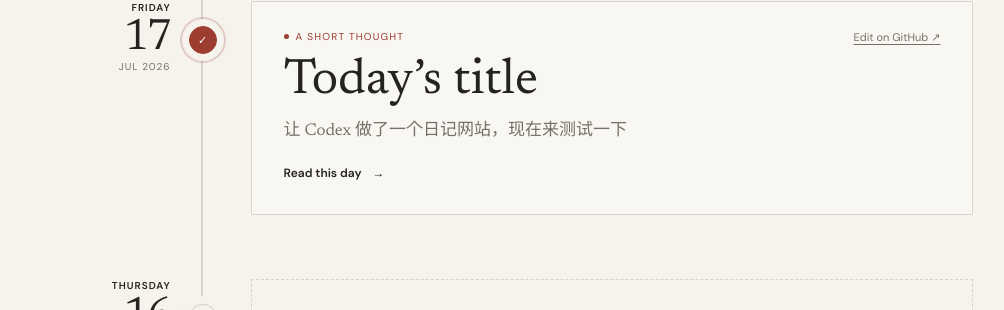
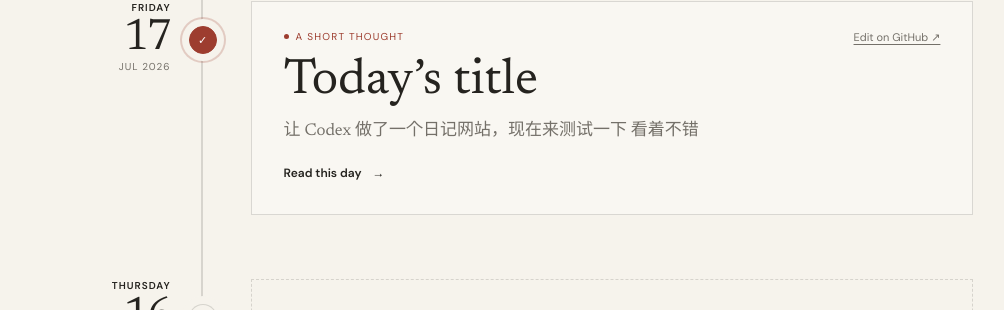
Before and after one commit to faryao/public-diary, a Jekyll site: the page built from index.html, in a window 1280 px wide and 900 px high, scrolled down 760 px. Shown: the part 137-447 px from the top of the window, without its empty margins (137-1141 px from the left). Built offline with Jekyll 4.4.1, drawn with Linux system fonts in a browser that asks for light colours.

```diff
--- a/_posts/2026-07-17-my-entry.md
+++ b/_posts/2026-07-17-my-entry.md
@@ -6,3 +6,4 @@
 ---
 
 让 Codex 做了一个日记网站，现在来测试一下
+看着不错
```
